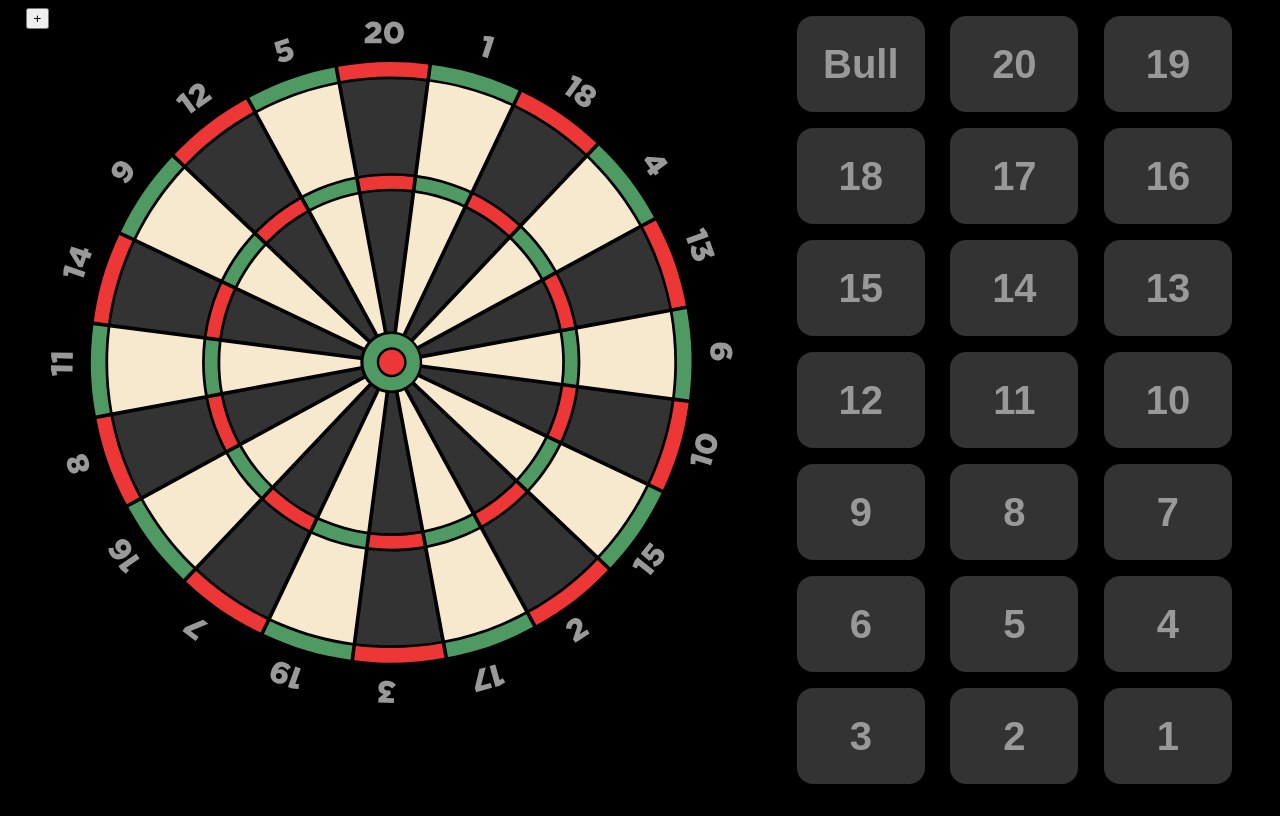
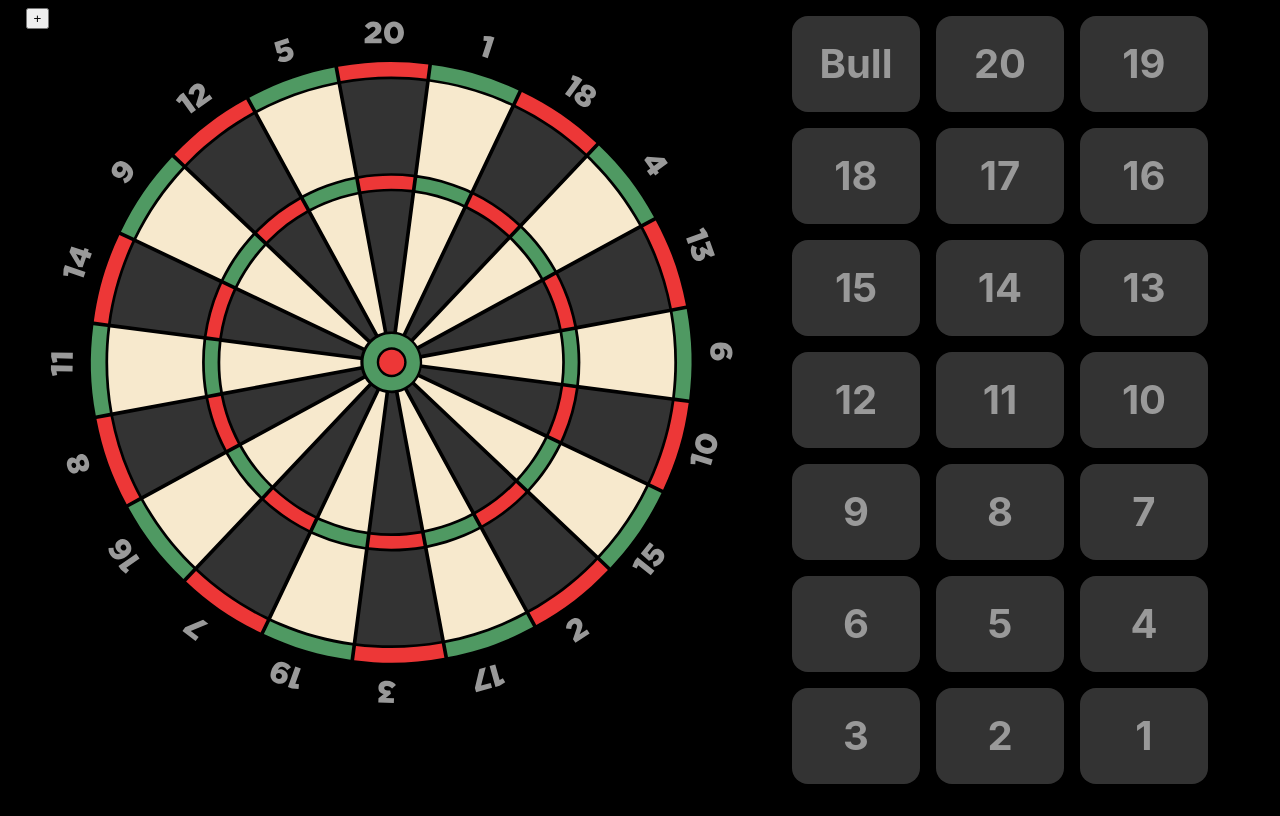
Before and after one commit to archanglmr/hiddencricket, a plain HTML site: page index.html in a window 1280 px wide. Drawn offline with nearby package versions, Linux system fonts and the light colour scheme.

Commit message:
Changed font to system font. Fixed some spacing issues.

```diff
--- a/scss/main.scss
+++ b/scss/main.scss
@@ -10,7 +10,7 @@ $transition-duration: 100ms;
 
 //html {}
 body {
-    font-family: Arial;
+    font-family: -apple-system, Times New Roman, Helvetica Neue, Arial, sans-serif;
     height: 100vh;
     width: 100vw;
     overflow: hidden;
@@ -59,17 +59,17 @@ h2 { // 6%h
     li {
         display: inline-block;
         background-color: $dark_primary;
-        margin: 1vh 1vw;
+        margin: 1vw;
         padding: 0;
         width: 12vw;
-        height: 8vh;
-        line-height: 8vh;
+        height: 12vw;
+        line-height: 12vw;
         text-align: center;
         vertical-align: middle;
         font-size: 5vmin; // used width because button can be tall and narrow
         font-weight: bold;
 
-        @include border-radius(2vh);
+        @include border-radius(2vmin);
 
 
 
@@ -153,6 +153,7 @@ h2 { // 6%h
         width: 36vw;
 
         li {
+            margin: 1vh;
             width: 10vw;
             height: 12vh;
             line-height: 12vh;
```
Also changed, not shown: styles/main.css.
